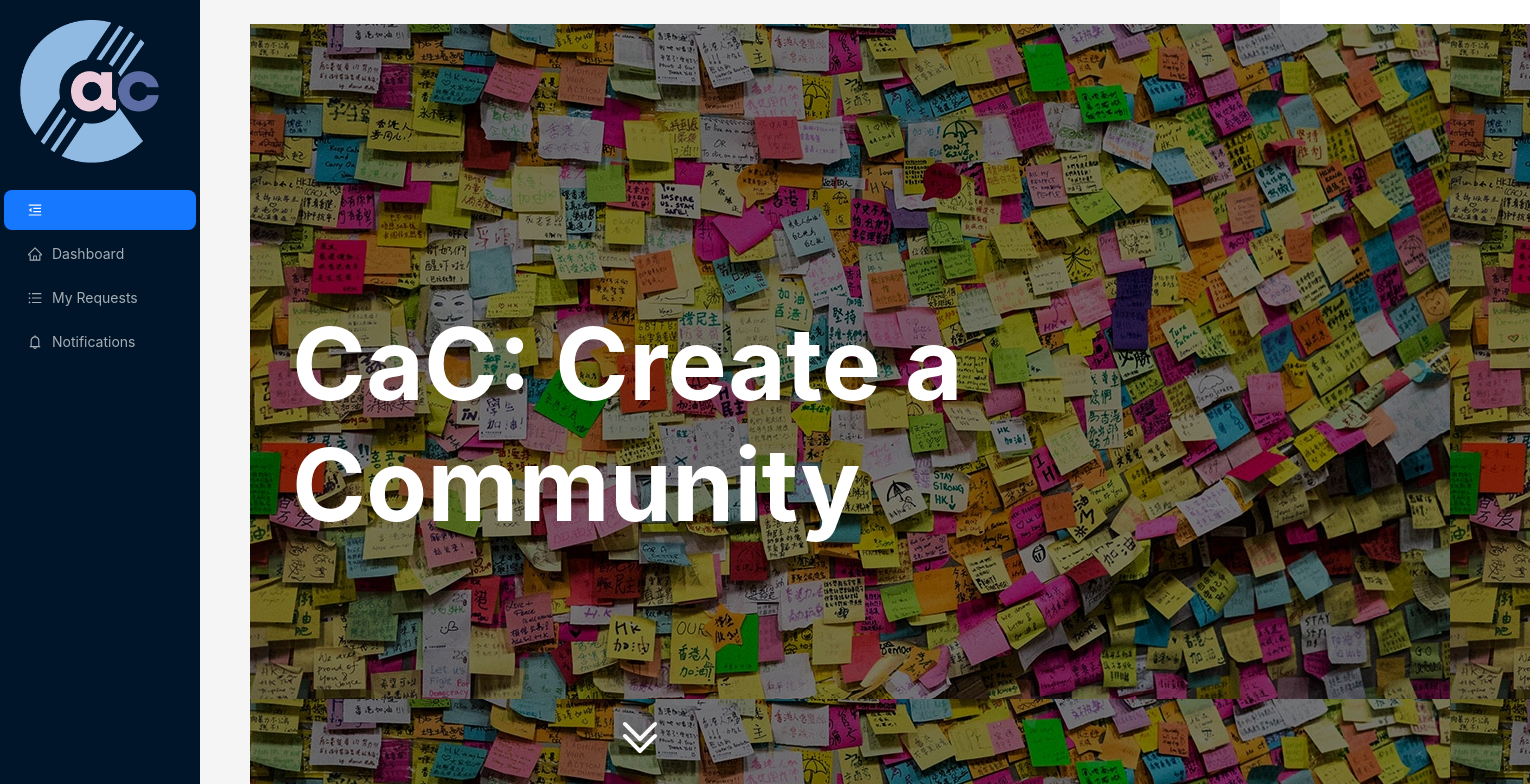
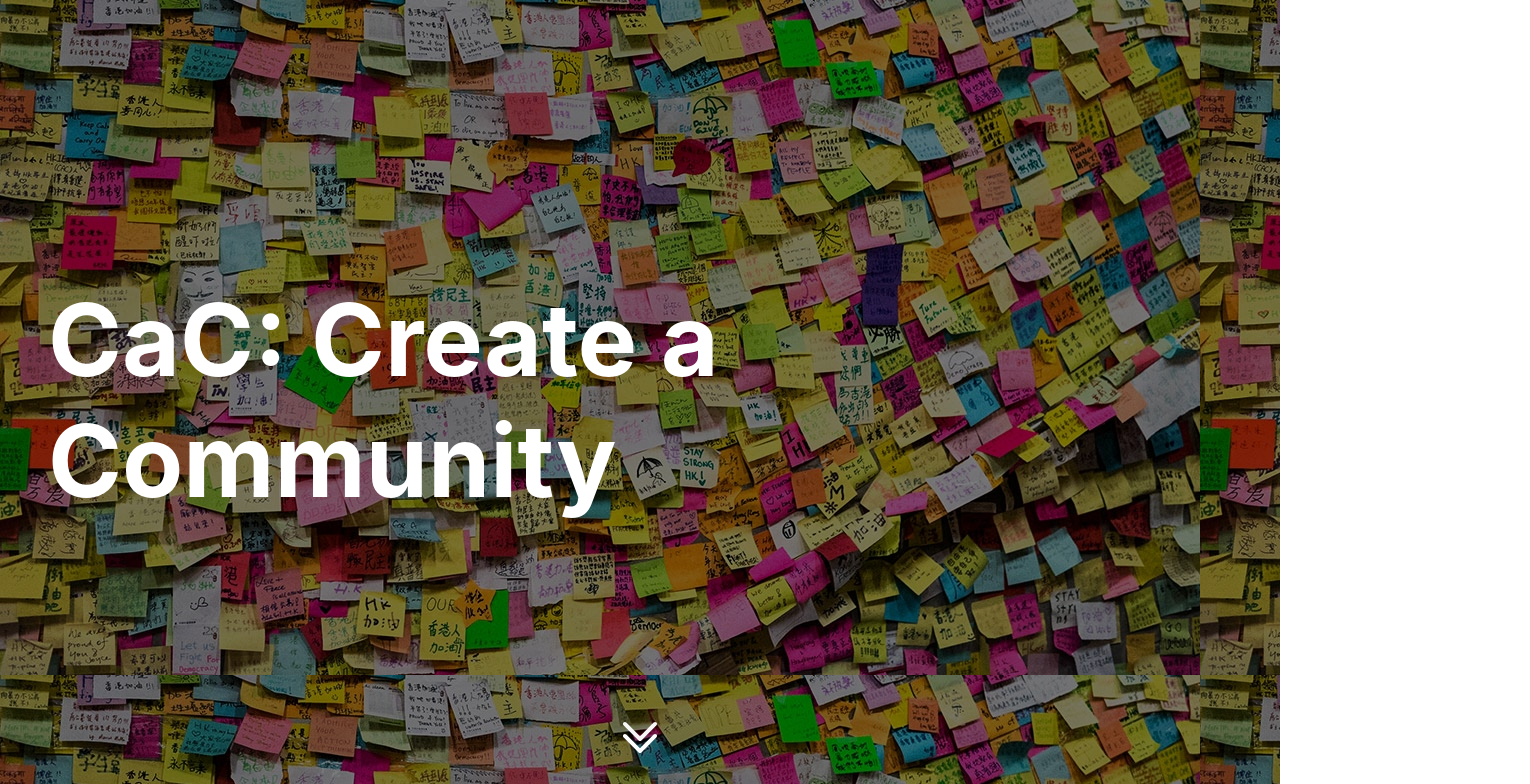
Before and after one commit to hannahw1004/dubhacks23, a React (Create React App) app: page / in a window 1280 px wide. Shown: the top 784 px of the page, 1530 px wide, since content can reach past the window. Built offline with nearby package versions, Linux system fonts and the light colour scheme.

Commit message:
Move navbar when the user is logged in

```diff
--- a/src/App.tsx
+++ b/src/App.tsx
@@ -1,39 +1,28 @@
-import React from 'react';
-import logo from './logo.svg';
-import Start from './Start';
-import {SignUp} from './SignUp';
-import {LogIn} from './LogIn';
-import Dashboard from './Dashboard'
-import CreateProfile from './CreateProfile';
-import './App.css';
+import React from "react";
+import logo from "./logo.svg";
+import Start from "./Start";
+import { SignUp } from "./SignUp";
+import { LogIn } from "./LogIn";
+import CreateProfile from "./CreateProfile";
+import { MainPage } from "./MainPage";
+import "./App.css";
 import { BrowserRouter as Router, Route, Routes } from "react-router-dom";
-import NavBar from './NavBar';
-import { Layout } from 'antd';
-
-const { Sider, Content } = Layout;
 
 function App() {
   const currentPath = window.location.pathname;
-  const modalRoutes = ['/dashboard', '/requests', '/notifications'];
+  const modalRoutes = ["/dashboard", "/requests", "/notifications"];
 
   return (
-    <div className = "app-container">
       <Router>
-      <Layout>
-        <Sider><NavBar /></Sider>
         {/* {modalRoutes.includes(currentPath) && <Sider><NavBar /></Sider>} */}
-        <Content style={{ padding: '24px 50px' }}>
         <Routes>
           <Route path="/" element={<Start />} />
           <Route path="/login" element={<LogIn />} />
           <Route path="/signup" element={<SignUp />} />
           <Route path="/createprofile" element={<CreateProfile />} />
-            <Route path="/dashboard" element={<Dashboard />} />
+          <Route path="/app/*" element={<MainPage />} />
         </Routes>
-        </Content>
-      </Layout>
       </Router>
-    </div>
   );
 }
 
--- a/src/CreateProfile.tsx
+++ b/src/CreateProfile.tsx
@@ -25,7 +25,7 @@ const CreateProfile: React.FC = () => {
       (async () => {
         const hasProfile = await userHasProfile();
         if (hasProfile) {
-          navigate("/dashboard");
+          navigate("/app/dashboard");
         } else {
             setDone(true);
         }
@@ -74,7 +74,7 @@ const CreateProfile: React.FC = () => {
     const status = await addProfile(values);
     openNotification(status.success, status.message);
     if (status.success) {
-        navigate("/dashboard");
+        navigate("/app/dashboard");
     }
   };
 
--- a/src/Dashboard.tsx
+++ b/src/Dashboard.tsx
@@ -1,38 +1,52 @@
-import React, {useState, useEffect} from 'react';
-import { Button, Row, Col, Popconfirm, message, Tabs, Spin } from 'antd';
+import React, { useState, useEffect } from "react";
+import {
+  Button,
+  Row,
+  Col,
+  Popconfirm,
+  message,
+  Spin,
+  Tabs,
+} from "antd";
 import { useAuthState } from "react-firebase-hooks/auth";
 import { auth } from "./firebase";
-import { useNavigate } from 'react-router-dom';
+import { useNavigate } from "react-router-dom";
+import NavBar from "./NavBar";
 
-import {getFloorsFromCommunity, getRoomsFromFloor, getUserInfo} from './firebase'
-
-const{TabPane} = Tabs;
+import {
+  getFloorsFromCommunity,
+  getRoomsFromFloor,
+  getUserInfo,
+} from "./firebase";
 
 type DashboardGripProps = {
-  floor: string,
-  community: string
-}
+  floor: string;
+  community: string;
+};
 
-const DashboardGrid = ({floor, community}: DashboardGripProps): JSX.Element => {
+const currentPath = window.location.pathname;
+const modalRoutes = ["/dashboard", "/requests", "/notifications"];
+const { TabPane } = Tabs;
 
+const DashboardGrid = ({
+  floor,
+  community,
+}: DashboardGripProps): JSX.Element => {
   const [rooms, setRooms] = useState<any[]>([]);
 
   const handleConfirm = () => {
-    message.success('Button clicked!');
+    message.success("Button clicked!");
   };
 
   useEffect(() => {
-    (
-      async () => {
+    (async () => {
       const rooms = await getRoomsFromFloor(community, floor);
       setRooms(rooms);
-      }
-    )();
-  }, []
-  );
+    })();
+  }, []);
 
-  if(rooms.length === 0){
-    return <Spin/>;
+  if (rooms.length === 0) {
+    return <Spin />;
   }
 
   return (
@@ -56,9 +70,7 @@ const DashboardGrid = ({floor, community}: DashboardGripProps): JSX.Element => {
   );
 };
 
-
 export const DashboardTabs = () => {
-
   const [user, loading, error] = useAuthState(auth);
 
   const [floors, setFloors] = useState<string[]>([]);
@@ -68,7 +80,7 @@ export const DashboardTabs = () => {
   useEffect(() => {
     if (!loading && user) {
       (async () => {
-        const res = await getUserInfo(user)
+        const res = await getUserInfo(user);
         console.log(res);
         const community = res.community;
         const floors = await getFloorsFromCommunity(community);
@@ -83,15 +95,15 @@ export const DashboardTabs = () => {
     }
   }, [user, loading]);
 
-  if(floors.length === 0){
-    return <Spin/>;
+  if (floors.length === 0) {
+    return <Spin />;
   }
 
   return (
       <Tabs>
         {floors.map((floor, index) => (
           <TabPane tab={"floor " + floor} key={index}>
-          <DashboardGrid floor={floor} community={community}/>
+            <DashboardGrid floor={floor} community={community} />
           </TabPane>
         ))}
       </Tabs>
--- /dev/null
+++ b/src/MainPage.tsx
@@ -0,0 +1,22 @@
+import React, { useState, useEffect } from "react";
+import NavBar from "./NavBar";
+import { Layout, Tabs } from "antd";
+import DashboardTabs from "./Dashboard";
+import { BrowserRouter as Router, Route, Routes } from "react-router-dom";
+const { Sider, Content } = Layout;
+
+export const MainPage: React.FC = () => {
+  return (
+      <Layout>
+        <Sider>
+          <NavBar />
+        </Sider>
+        <Content style={{ padding: "24px 50px" }}>
+          <Routes>
+            <Route path="/" element={<DashboardTabs />} />
+            <Route path="/dashboard" element={<DashboardTabs />} />
+          </Routes>
+        </Content>
+      </Layout>
+  );
+};
--- a/src/NavBar.tsx
+++ b/src/NavBar.tsx
@@ -36,17 +36,17 @@ const NavBar = () => {
                 <Menu.Item
                     key="2"
                     icon={<HomeOutlined />}>
-                    <Link to="/dashboard">Dashboard</Link>
+                    <Link to="/app/dashboard">Dashboard</Link>
                 </Menu.Item>
                 <Menu.Item
                     key="3"
                     icon={<UnorderedListOutlined />}>
-                    <Link to="/requests">My Requests</Link>
+                    <Link to="/app/requests">My Requests</Link>
                 </Menu.Item>
                 <Menu.Item
                     key="4"
                     icon={<BellOutlined />}>
-                    <Link to="/notifications">Notifications</Link>
+                    <Link to="/app/notifications">Notifications</Link>
                 </Menu.Item>
             </Menu>
         </Sider>
```
Lines whose indentation alone changed are shown as unchanged.
